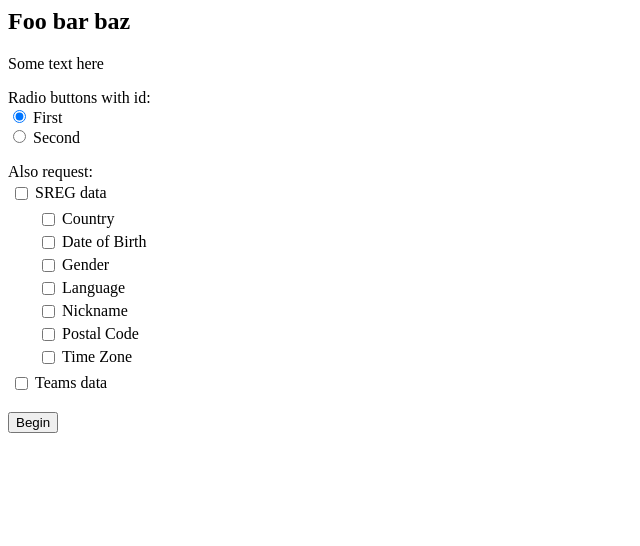
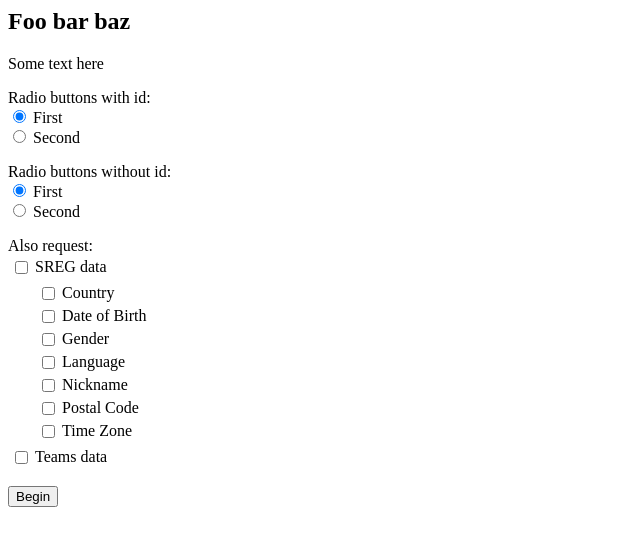
Before and after one commit to Work4Labs/selenium-simple-test, a Python web app: template src/testproject/templates/index.html in a window 1280 px wide. Shown: the top 546 px of the page, without its empty margins (0-640 px from the left). Run offline with Jinja, Linux system fonts and the light colour scheme; the template is opened without the code that fills it, so the values that code supplies are empty.

Commit message:
Addition of radio buttons without id for tests

```diff
--- a/src/testproject/templates/index.html
+++ b/src/testproject/templates/index.html
@@ -20,6 +20,14 @@
               id="radio_with_id_1" /> First</label><br />
       <label><input type="radio" name="radio_with_id" value="second"
               id="radio_with_id_2" /> Second</label><br />
+    </p>
+
+    <p>
+      Radio buttons without id:<br />
+      <label><input type="radio" name="radio_without_id" value="first"
+              checked="1" /> First</label><br />
+      <label><input type="radio" name="radio_without_id" value="second"
+              /> Second</label><br />
     </p>
 
     <p>
```
Also changed, not shown: src/funcrunner/actions.py (line endings or trailing spaces).
